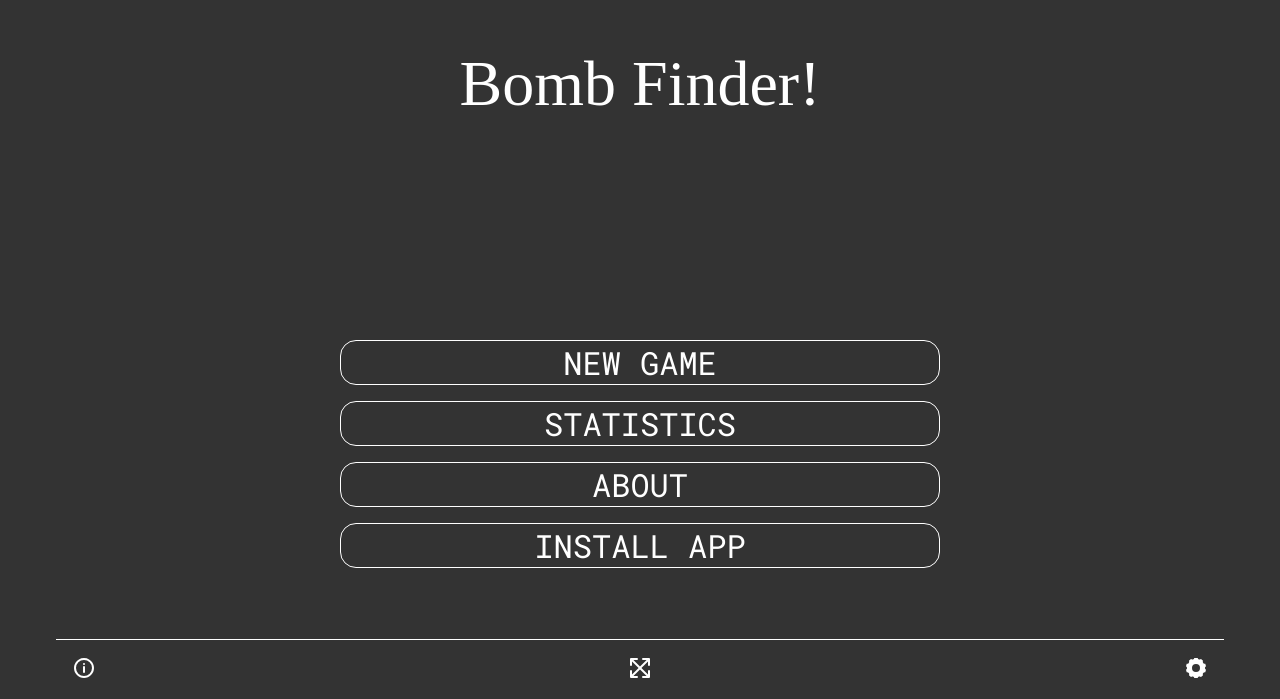
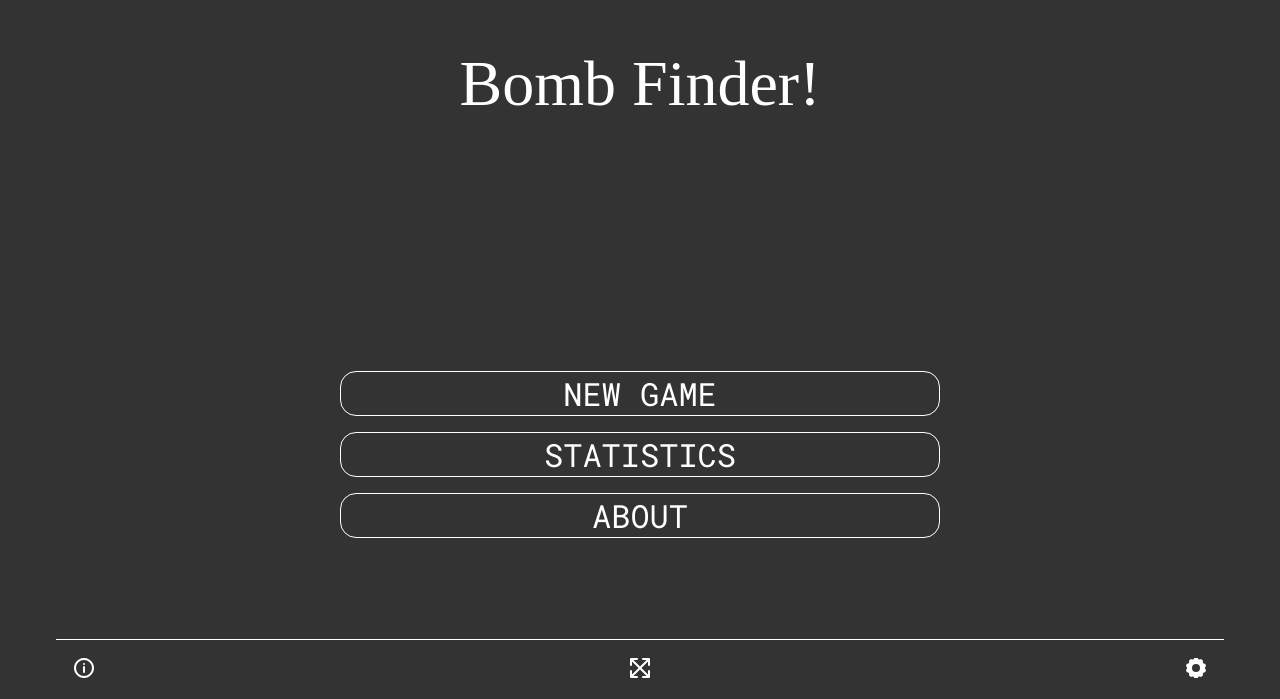
Before and after one commit to AlecDivito/bomb-finder, a React (Create React App) app: page / in a window 1280 px wide. Shown: the part 101-800 px from the top of the page. Built offline with nearby package versions, Linux system fonts and the light colour scheme; a web font is replaced by a local one.

Commit message:
added pwa support fully with install button

```diff
--- a/src/pages/home.tsx
+++ b/src/pages/home.tsx
@@ -19,7 +19,7 @@ export default class Home extends Component<{}, State> {
         super(props);
         this.state = {
             loading: true,
-            installButton: true,
+            installButton: false,
             gameId: undefined,
         };
     }
@@ -36,8 +36,9 @@ export default class Home extends Component<{}, State> {
             // older browsers
             e.preventDefault();
             console.log("Install Prompt fired");
-            console.log(e);
+            this.installPrompt = e;
             // See if the app is already installed, in that case, do nothing
+            console.log(isInstalled());
             if (isInstalled()) {
                 return false;
             }
@@ -53,8 +54,10 @@ export default class Home extends Component<{}, State> {
         }
         console.log('we have inialization');
         this.installPrompt.prompt();
-        const outcome = await this.installPrompt.prompt.userChoice;
-        if (outcome.outcome === 'accepted') {
+        this.installPrompt.userChoice
+            .then((outcome: any) => {
+                console.log(outcome);
+                if (outcome.outcome == 'accepted') {
                     console.log("App Installed");
                 } else {
                     console.log("App not installed");
@@ -63,6 +66,7 @@ export default class Home extends Component<{}, State> {
                 this.installPrompt = null;
                 // Hide the button
                 this.setState({ installButton: false });
+            });
     }
 
     public render() {
```
Lines whose indentation alone changed are shown as unchanged.
